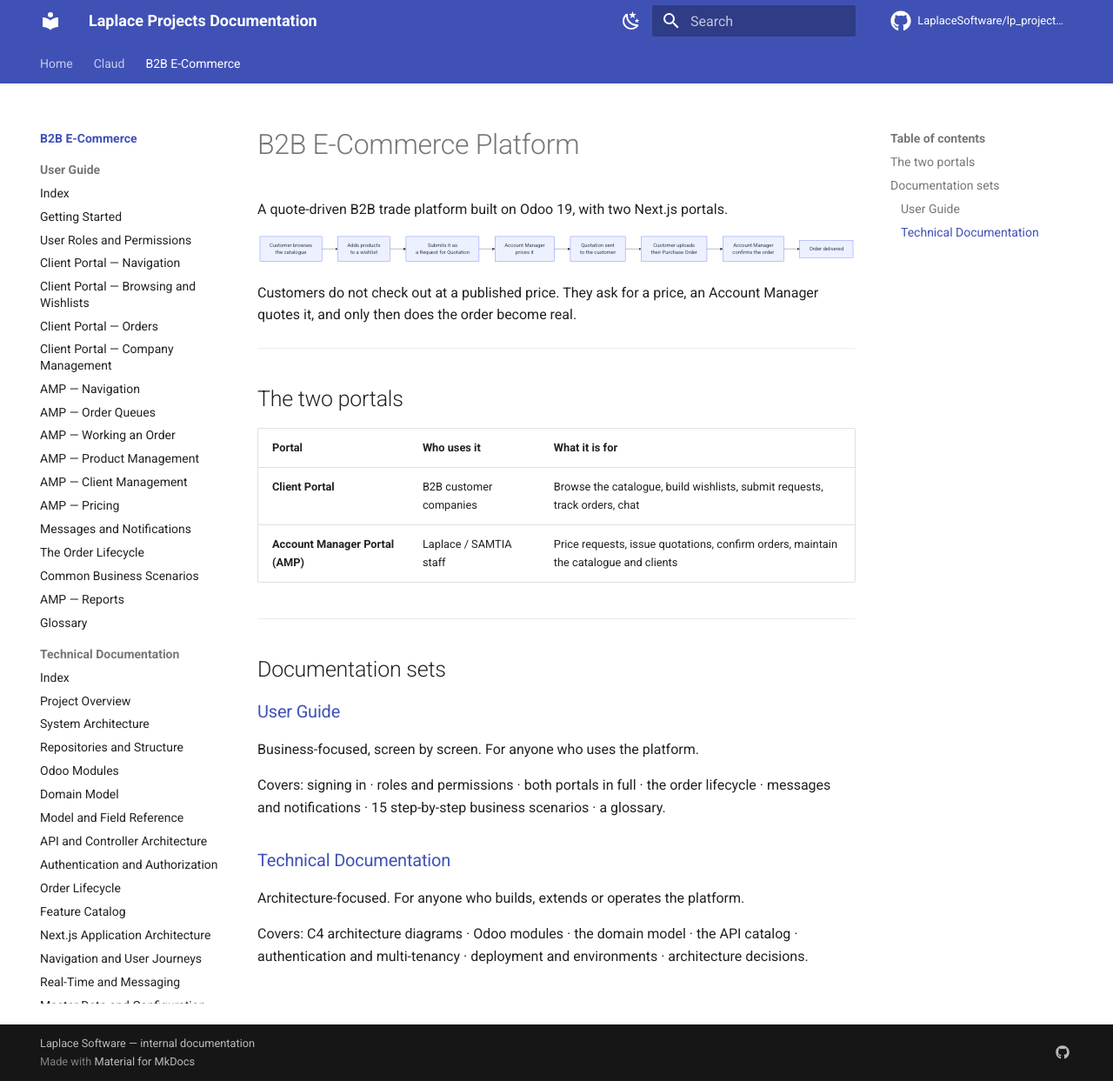
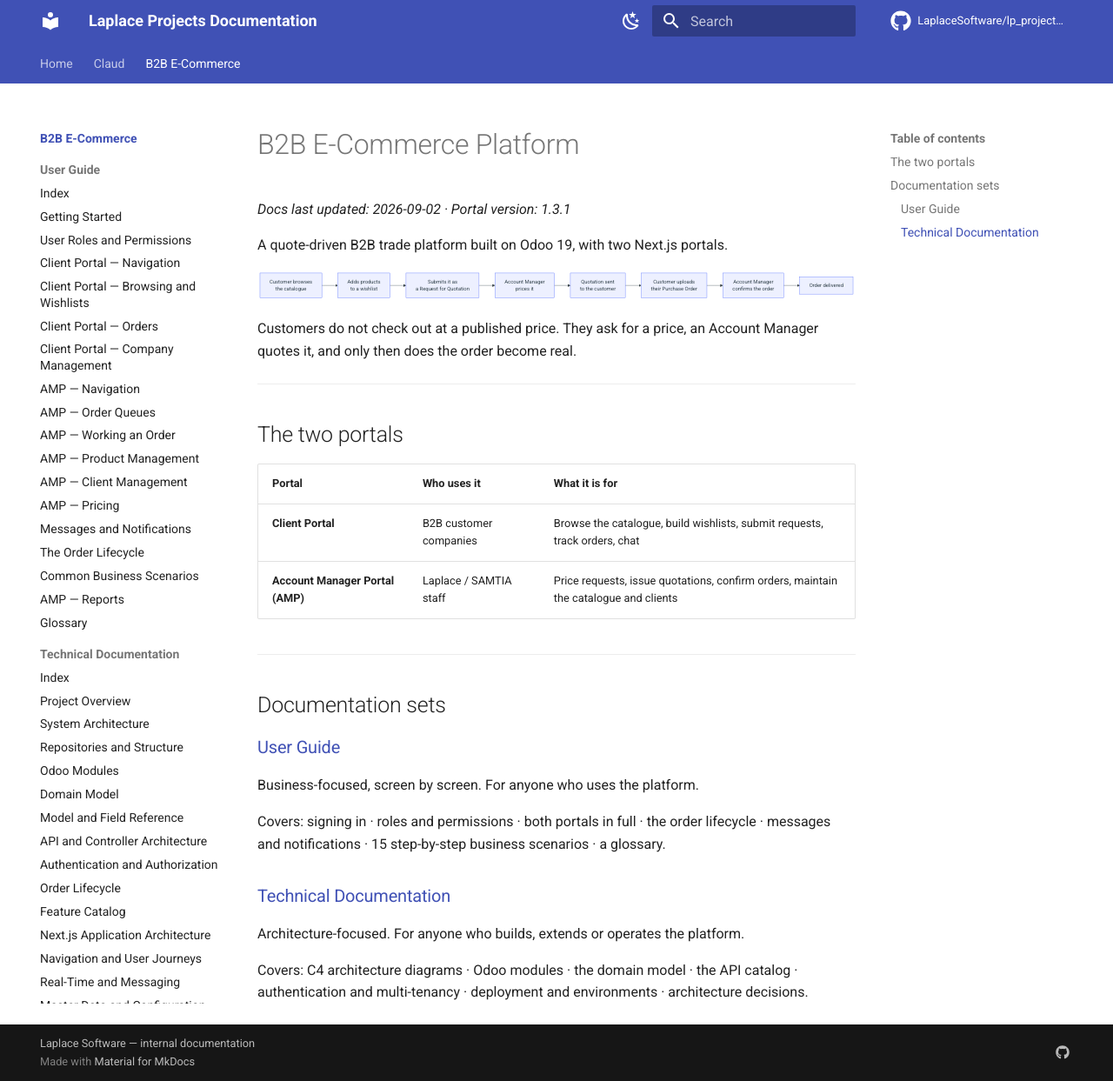
Before and after one commit to LaplaceSoftware/lp_projects_docs, an MkDocs documentation site: the page built from docs/b2b_ecommerce_docs/index.md, in a window 1280 px wide and 1243 px high. Shown: the whole window at 87% size. Built offline with MkDocs 1.6.1 and Material for MkDocs 9.7.7, drawn with Linux system fonts in a browser that asks for light colours; comment, search, counter and statistics services are not loaded; some of the changed lines change nothing that is shown.

Commit message:
Add docs-freshness metadata (last updated date, portal version) to B2B index
Source of truth lives in mkdocs.yml under extra.b2b_ecommerce; mirrored by
hand into the index.md subtitle since no templating plugin is installed.
portal_version tracks next_ecommerce's release history (currently 1.3.1),
not the Odoo backend build or any single environment's deployed version.

```diff
--- a/docs/b2b_ecommerce_docs/index.md
+++ b/docs/b2b_ecommerce_docs/index.md
@@ -1,4 +1,6 @@
 # B2B E-Commerce Platform
+
+*Docs last updated: 2026-09-02 · Portal version: 1.3.1*
 
 A quote-driven B2B trade platform built on Odoo 19, with two Next.js portals.
 
--- a/mkdocs.yml
+++ b/mkdocs.yml
@@ -118,6 +118,20 @@ nav:
           - Odoo.sh Environments Guide: b2b_ecommerce_docs/_technical_docs/017-Odoo.sh-Environments-Guide.md
 
 extra:
+  b2b_ecommerce:
+    # Source of truth for the freshness line on docs/b2b_ecommerce_docs/index.md.
+    # Kept in sync by the docs-sync skill on every run — there is no templating
+    # plugin installed, so these values and that page's visible text must be
+    # updated together by hand (or by the skill) rather than relying on one
+    # driving the other automatically.
+    #
+    # docs_last_updated: date this sync ran (not a doc's individual edit date).
+    # portal_version: the next_ecommerce version from its latest
+    #   next_ecommerce/_docs/releases/<version>.json (semver, highest wins) —
+    #   NOT necessarily what's live in every environment. staging/pre-prod/
+    #   training track the latest release; .env.production can lag behind it.
+    docs_last_updated: "2026-09-02"
+    portal_version: "1.3.1"
   social:
     - icon: fontawesome/brands/github
       link: https://github.com/LaplaceSoftware
```
